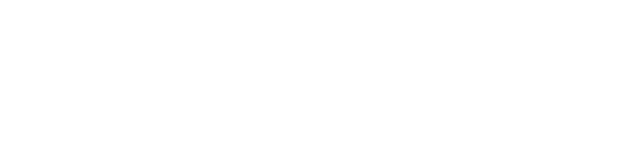
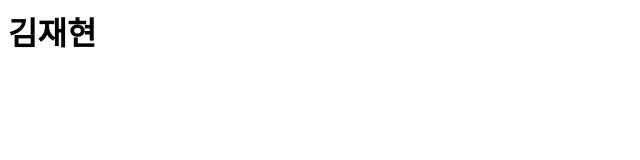
Before and after one commit to kimjaehyun1005/home, a plain HTML site: page index.html in a window 1280 px wide. Shown: the whole page, without its empty margins (0-640 px from the left). Drawn offline with Linux system fonts and the light colour scheme.

Commit message:
Update index.html

```diff
--- a/index.html
+++ b/index.html
@@ -1,6 +1,7 @@
 <html>
 <head>
 <title>김재현</title>
+  <h1>김재현</h>
 
 
 </head>
```
